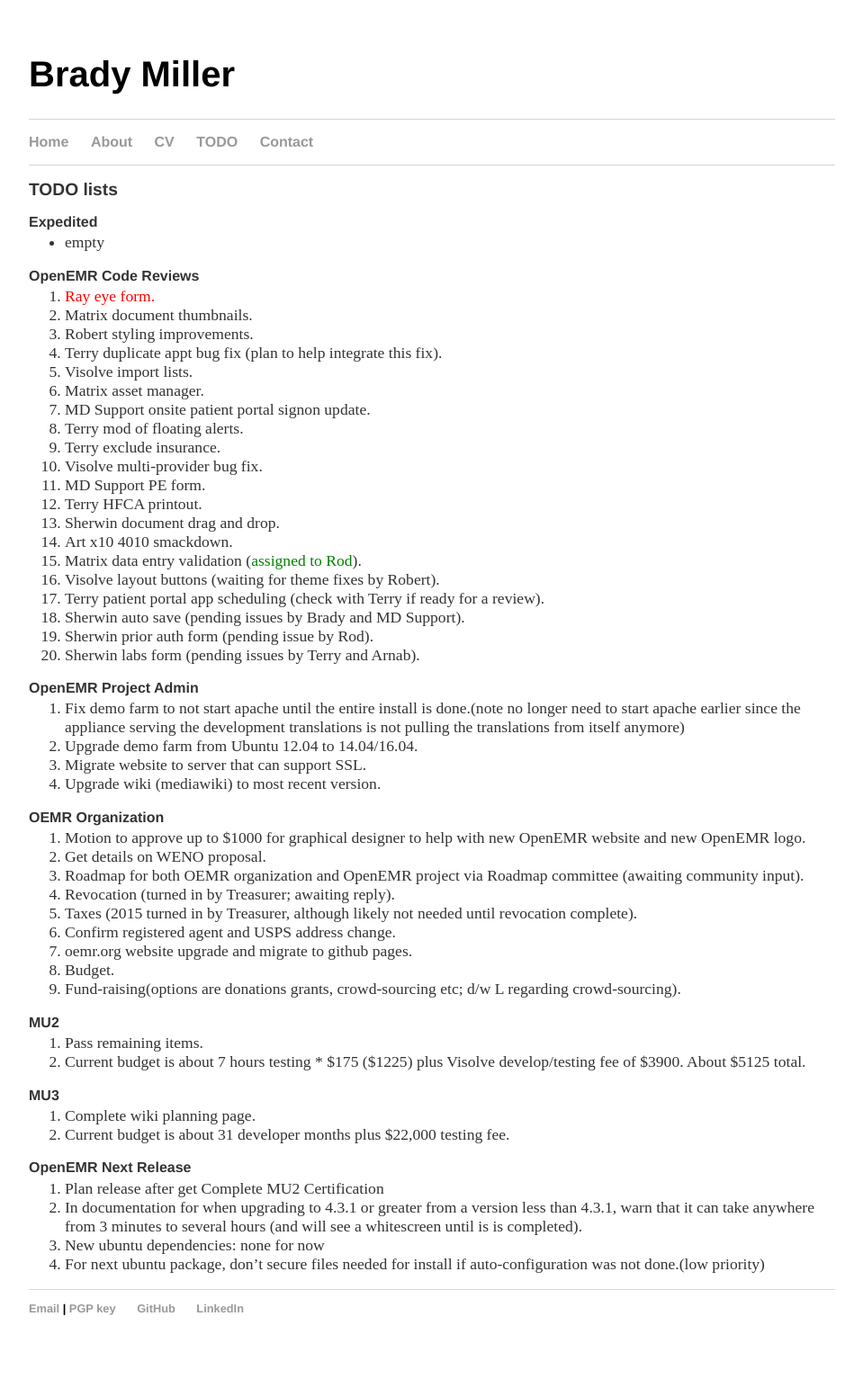
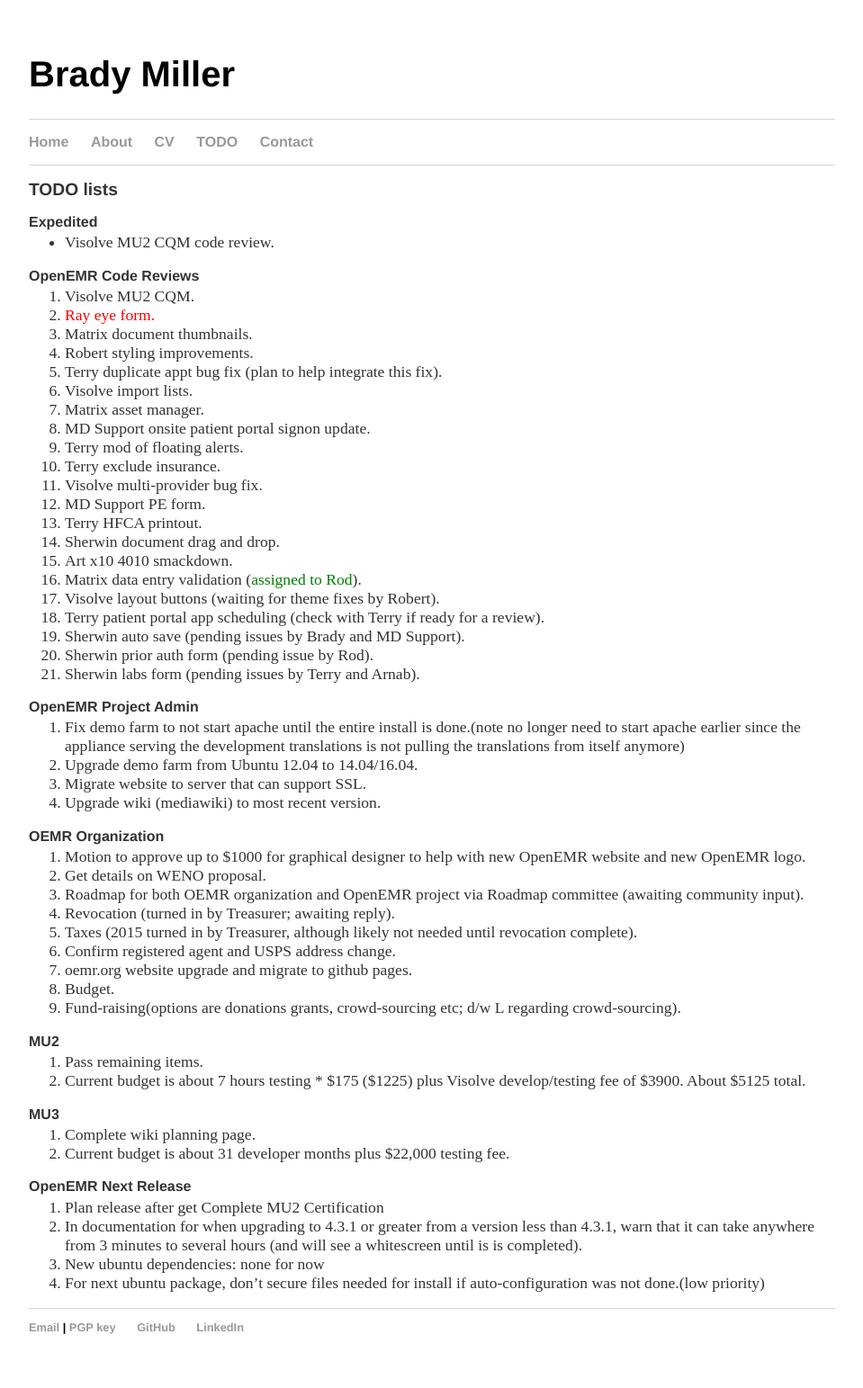
Before and after one commit to bradymiller/bradymiller.github.io, a Jekyll site: the page built from todo/index.md, in a window 1280 px wide. Shown: the whole page at 90% size, without its empty margins (160-1119 px from the left). Built offline with Jekyll 4.4.1, drawn with Linux system fonts in a browser that asks for light colours; before the commit the page ends 1522 px from its top, so only the background shows below that.

Commit message:
Update index.md

```diff
--- a/todo/index.md
+++ b/todo/index.md
@@ -4,9 +4,10 @@
 ## TODO lists
 
 ### Expedited
-* empty
+* Visolve MU2 CQM code review.
 
 ### OpenEMR Code Reviews
+1. Visolve MU2 CQM.
 1. <span style="color: red">Ray eye form.</span>
 1. Matrix document thumbnails.
 1. Robert styling improvements.
```
